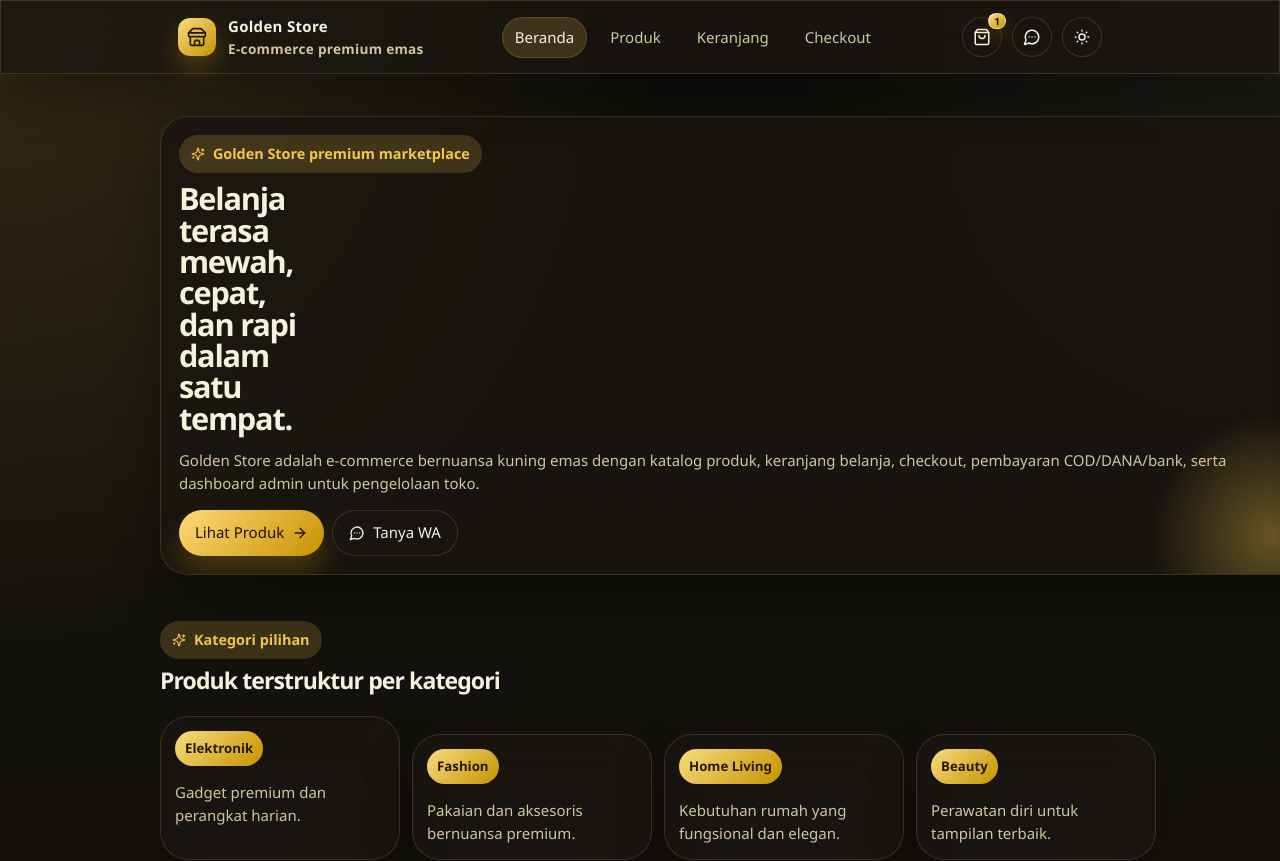
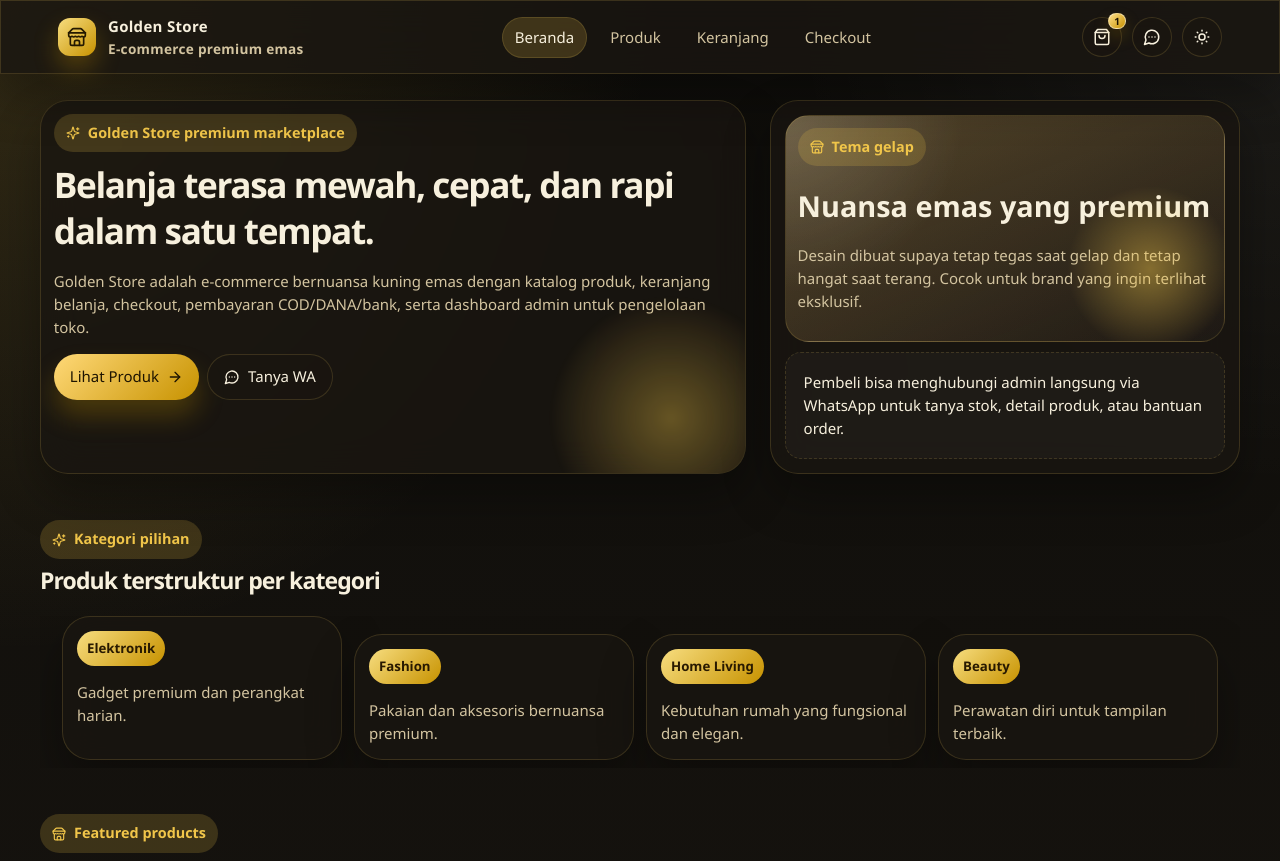
Before and after one commit to puja2255/web-e-qommerce, a Next.js app: page / in a window 1280 px wide. Shown: the top 861 px of the page. Built offline with nearby package versions, Linux system fonts and the light colour scheme; no server answers; the database is empty.

Commit message:
update 2

```diff
--- a/app/globals.css
+++ b/app/globals.css
@@ -15,7 +15,7 @@
   --radius-lg: 22px;
   --radius-md: 16px;
   --shadow: 0 22px 48px rgba(0, 0, 0, 0.32);
-  --container: 960px;
+  --container: 1200px;
   --header-space: 118px;
 }
 
@@ -88,7 +88,10 @@ img {
 
 .main-shell {
   width: 100%;
-  padding: calc(var(--header-space) - 10px) clamp(10px, 1.2vw, 16px) 48px;
+  padding: 100px 24px 20px; /* Padding atas-bawah dan kiri-kanan yang konsisten */
+  display: flex;
+  justify-content: center; /* Memaksa isi ke tengah secara absolut */
+  box-sizing: border-box;
 }
 
 .page-frame {
@@ -277,10 +280,9 @@ img {
 
 .hero {
   display: grid;
-  grid-template-columns: 1fr minmax(180px, 0.36fr);
-  gap: 12px;
-  align-items: start;
-  margin-top: 8px;
+  grid-template-columns: 1.5fr 1fr; /* Kotak kiri (1.5) lebih lebar dari kanan (1) */
+  gap: 24px;
+  align-items: stretch; /* Memastikan tinggi kotak kiri dan kanan sama persis */
 }
 
 .hero-panel,
@@ -296,7 +298,7 @@ img {
 
 .hero-panel {
   border-radius: var(--radius-xl);
-  padding: clamp(12px, 1.4vw, 18px);
+  padding: clamp(12px, 1vw, 15px);
   position: relative;
   overflow: hidden;
   min-width: 0;
@@ -333,9 +335,10 @@ img {
 }
 
 .hero h1 {
-  font-size: clamp(1.55rem, 2.4vw, 2.6rem);
-  max-width: 7.5ch;
-  line-height: 1.02;
+  font-size: 2.2rem;
+  max-width: 100%; /* PENTING: Hapus nilai seperti 25ch di kodemu sebelumnya agar teks tidak sempit */
+  line-height: 1.3;
+  margin-bottom: 16px;
 }
 
 .hero p,
@@ -374,7 +377,7 @@ img {
 
 .hero-art {
   border-radius: var(--radius-xl);
-  padding: clamp(10px, 1vw, 14px);
+  padding: clamp(8px, 1vw, 14px);
   display: grid;
   gap: 10px;
   min-width: 0;
@@ -587,8 +590,12 @@ th {
 }
 
 .stack {
-  display: grid;
-  gap: 12px;
+  width: 100%;
+  max-width: 1400px; /* GANTI ANGKA INI jika header kamu pakai ukuran lain (misal 1280px) */
+  margin: 0 auto;
+  display: flex;
+  flex-direction: column;
+  gap: 32px; /* Jarak antar bagian */
 }
 
 .muted-box {
@@ -674,16 +681,18 @@ th {
   padding-bottom: 8px;
   scroll-snap-type: x mandatory;
   scroll-behavior: smooth;
+  justify-content: center;
+  flex-wrap: wrap;
 }
 
 .category-card {
-  flex: 0 0 clamp(180px, 20vw, 240px);
-  width: clamp(180px, 20vw, 240px);
+  flex: 0 0 clamp(200px, 25vw, 280px);
+  width: clamp(200px, 25vw, 280px);
   scroll-snap-align: start;
 }
 
 .featured-item .card {
-  height: 100%;
+  height: 50%;
 }
 
 .checkout-shell {
```
Also changed, not shown: runing.txt.
